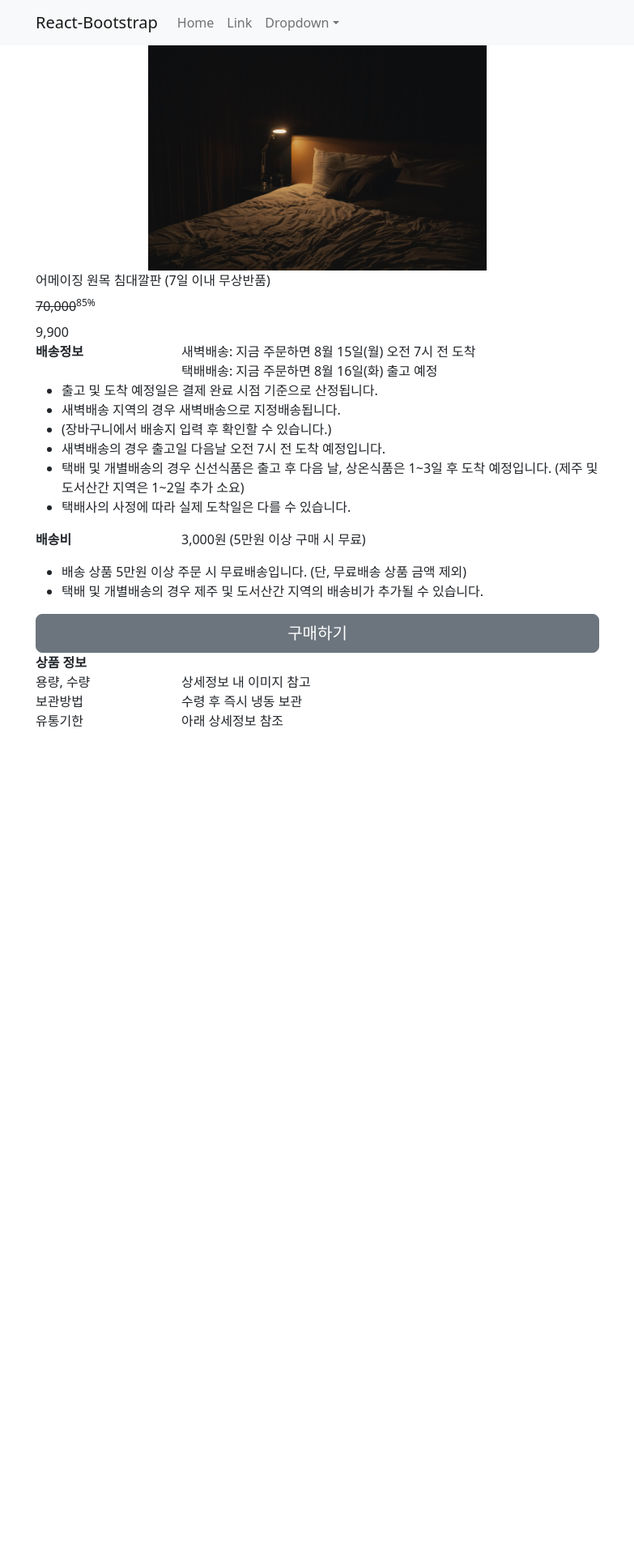
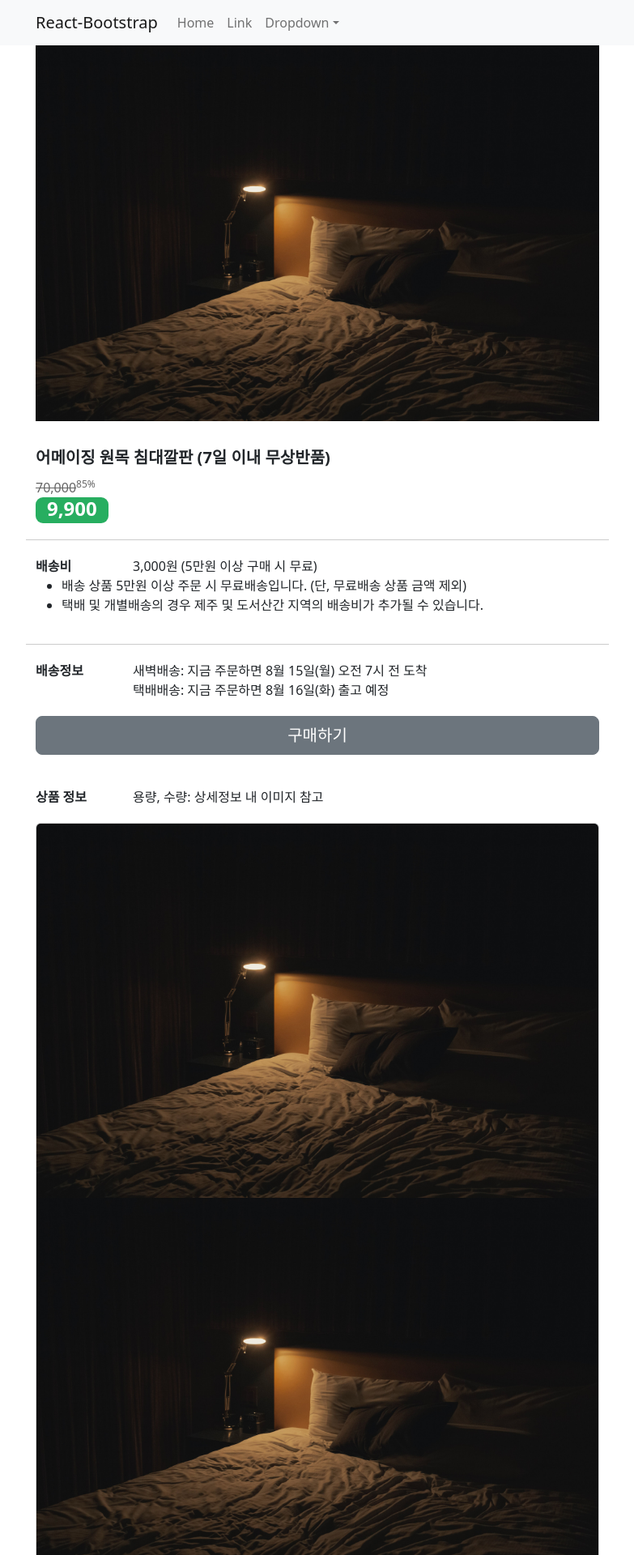
Before and after one commit to sangminem/green_mall, a React (Create React App) app: page /detail in a window 1280 px wide. Shown: the top 1920 px of the page at 81% size, without its empty margins (248-1031 px from the left). Before the commit the page ends 902 px from the top, so only its background shows below. Built offline with nearby package versions, Linux system fonts and the light colour scheme.

Commit message:
detail 페이지 가이드 잡기

```diff
--- a/src/css/detail.module.css
+++ b/src/css/detail.module.css
@@ -1,3 +1,48 @@
-.productBox{
-    text-align: center;
+.title{
+    font-size: 20px;
+    font-weight: 700;
+    margin: 30px 0 10px;
 }
+
+.price{
+    color: #666;
+}
+.salePrice span{
+    display: inline-block;
+    font-size: 24px;
+    font-weight: 700;
+    color: #fff;
+    line-height: 1em;
+    border-radius: 9px;
+    background: #27ae60;
+    padding: 2px 14px 6px;
+}
+
+.delivery{
+    border-top: 1px solid #ccc;
+}
+
+.selling{
+    margin-bottom: 50px;
+}
+.selling strong{
+    display: block;
+    margin-bottom: 10px;
+}
+.selling span{
+    display: block;
+    margin-bottom: 5px;
+    font-size: 13px;
+    font-weight: 400;
+    color: #666;
+}
+.selling li{
+    font-size: 13px;
+    margin-bottom: 1px;
+}
+
+.infoTable{
+    width: calc(100% - var(--bs-gutter-x) * .9);
+    margin: 0 calc(var(--bs-gutter-x) * .5);
+    font-size: 13px;
+}
--- a/src/pages/Detail.js
+++ b/src/pages/Detail.js
@@ -1,71 +1,51 @@
 import React, { Component, Fragment } from 'react';
-import {Button, Stack, Container, Row, Col} from 'react-bootstrap'
+import {Button, Stack, Container, Row, Col, Card} from 'react-bootstrap'
 import Image from 'react-bootstrap/Image'
 import styles from './../css/detail.module.css';
 import styled from 'styled-components';
+import Detailinfo from '../components/DetailInfo';
+import DeliverylInfo from '../components/deliveryInfo';
 
-let image = styled.img`
-    width: 100%;
-`
 const Detail = () => {
     return (
         <React.Fragment>
-            <Container>
+            <Container id='wrap'>
+                <div className='productTitle'>
                     <Row>
-                    <Col className={styles.productBox}>
+                        <Col>
                             <Image style={{
-					width: "60%"
+                        width: "100%"
                     }} src="/images/detail/detail-product.jpg" />
                         </Col>
                     </Row>
-                <Stack gap={2}>
-                    <div>어메이징 원목 침대깔판 <span>(7일 이내 무상반품)</span></div>
-                    <div><s>70,000</s><sup>85%</sup></div>
-                    <div>9,900</div>
+                    <Stack gap={0}>
+                        <div className={styles.title}>어메이징 원목 침대깔판 <span>(7일 이내 무상반품)</span></div>
+                        <div className={styles.price}><s>70,000</s><sup>85%</sup></div>
+                        <div className={styles.salePrice}><span>9,900</span></div>
                     </Stack>
-                <Row>
-                    <Col sm={3}><strong>배송정보</strong></Col>
-                    <Col sm={7}>새벽배송: 지금 주문하면 8월 15일(월) 오전 7시 전 도착<br />
-                            택배배송: 지금 주문하면 8월 16일(화) 출고 예정</Col>
-                </Row>
-                <Row>
-                    <Col>
-                        <ul>
-                            <li>출고 및 도착 예정일은 결제 완료 시점 기준으로 산정됩니다.</li>
-                            <li>새벽배송 지역의 경우 새벽배송으로 지정배송됩니다.</li>
-                            <li>(장바구니에서 배송지 입력 후 확인할 수 있습니다.)</li>
-                            <li>새벽배송의 경우 출고일 다음날 오전 7시 전 도착 예정입니다.</li>
-                            <li>택배 및 개별배송의 경우 신선식품은 출고 후 다음 날, 상온식품은 1~3일 후 도착 예정입니다. (제주 및 도서산간 지역은 1~2일 추가 소요)</li>
-                            <li>택배사의 사정에 따라 실제 도착일은 다를 수 있습니다.</li>
-                        </ul>
-                    </Col>
-                </Row>
-                <Row>
-                    <Col sm={3}><strong>배송비</strong></Col>
-                    <Col sm={7}><p>3,000원 (5만원 이상 구매 시 무료)</p></Col>
-                </Row>
-                <Row>
-                    <Col>
-                        <ul>
-                            <li>배송 상품 5만원 이상 주문 시 무료배송입니다. (단, 무료배송 상품 금액 제외)</li>
-                            <li>택배 및 개별배송의 경우 제주 및 도서산간 지역의 배송비가 추가될 수 있습니다.</li>
-                        </ul>
-                    </Col>
-                </Row>
+                    <DeliverylInfo />
                     <div className="d-grid gap-2">
                         <Button variant="secondary" size="lg">구매하기</Button>
                     </div>
-                <Row>
-                    <Col><strong>상품 정보</strong></Col>
+                    <Row className={`mt20 mb20 pt20`}>
+                        <Col sm={2}><strong>상품 정보</strong></Col>
+                        <Col sm={10}>용량, 수량: 상세정보 내 이미지 참고</Col>
                     </Row>
-                <Row>
-                    <Col sm={3}>용량, 수량</Col>
-                    <Col sm={7}>상세정보 내 이미지 참고</Col>
-                    <Col sm={3}>보관방법</Col>
-                    <Col sm={7}>수령 후 즉시 냉동 보관</Col>
-                    <Col sm={3}>유통기한</Col>
-                    <Col sm={7}>아래 상세정보 참조</Col>
-                </Row>
+                </div>
+                <div className='productInfo'>
+                    <Card>
+                        <Card.Img variant="top" src="/images/detail/detail-product.jpg" />
+                        <Image style={{
+                        width: "100%"
+                    }} src="/images/detail/detail-product.jpg" />
+                        <Image style={{
+                        width: "100%"
+                    }} src="/images/detail/detail-product.jpg" />
+                        <Card.Body>
+                            <Detailinfo></Detailinfo>
+                        </Card.Body>
+                    </Card>
+                </div>
             </Container>
         </React.Fragment>
     );
```
Lines whose indentation alone changed are shown as unchanged.
